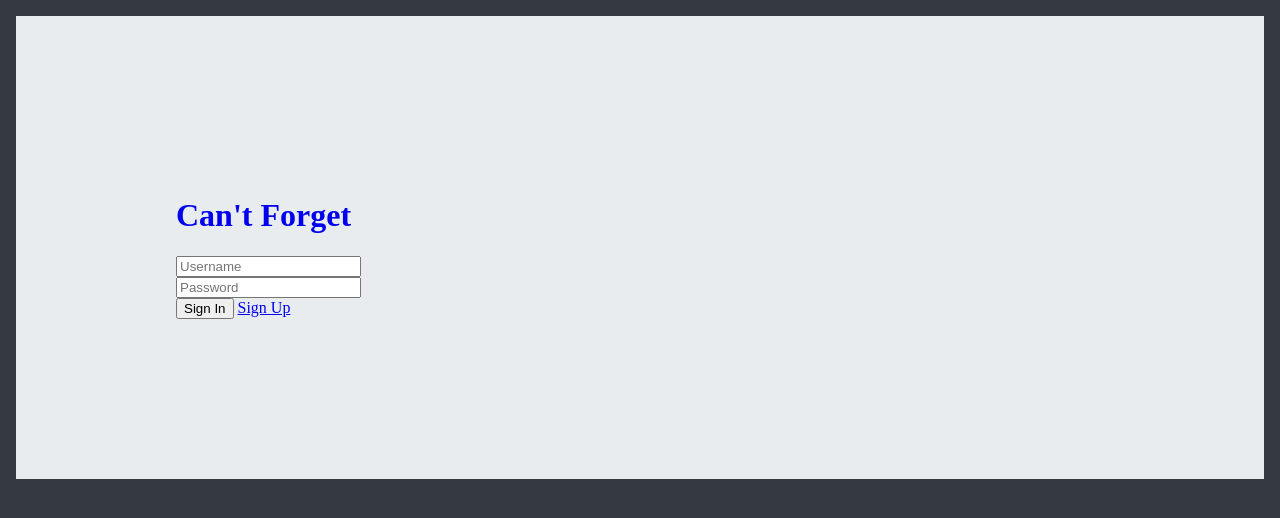
After one commit to j-seixas/feup-ltw, a PHP site: page /index.php in a window 1280 px wide. The commit adds this page. Shown: the top 518 px of the page. Run offline with PHP 8.4, Linux system fonts and the light colour scheme; data comes from the database, SQL or seed files in the repository.

Commit message:
More work

```diff
--- a/css/style.css
+++ b/css/style.css
@@ -1,10 +1,13 @@
-html > *{
-    background-color: rgb(50, 50, 50);
+html {
+    background-color: #343a40;
+    width: 80em;
 }
 
 body {
-  width: 80em;
-  margin: 0 auto;
+
+  margin: 1em;
+  padding: 10em;
+  background-color: #e9ecef;
 
 }
 
@@ -13,9 +16,7 @@ body {
   grid-template-columns: 1fr 3fr;
 }
 
-body > header {
-  display: flex;
-  justify-content: space-between;
-  align-items: stretch;
-  grid-area: header;
+body > header > * > a {
+  text-align: center;
+  text-decoration: none;
 }
--- a/database/connection.php
+++ b/database/connection.php
@@ -1,4 +1,5 @@
 <?php
+
   $dbh = new PDO('sqlite:database/todolist.db');
   $dbh->setAttribute(PDO::ATTR_DEFAULT_FETCH_MODE, PDO::FETCH_ASSOC);
   $dbh->setAttribute(PDO::ATTR_ERRMODE, PDO::ERRMODE_EXCEPTION);
--- a/database/user.php
+++ b/database/user.php
@@ -1,6 +1,7 @@
 <?php
 
-  function isLoginCorrect($username, $password) {
+  function signInCorrect($username, $password) {
+    echo '<h1><a>hey</a></h1>';
     global $dbh;
     $stmt = $dbh->prepare('SELECT * FROM users WHERE userName = ? AND password = ?');
     $stmt->execute(array($username, sha1($password)));
--- /dev/null
+++ b/index.php
@@ -0,0 +1,5 @@
+<?php
+include_once('init.php');
+
+include_once('templates/header.php');
+?>
--- /dev/null
+++ b/init.php
@@ -0,0 +1,6 @@
+<?php
+
+include_once('database/connection.php');
+include_once('session.php');
+
+?>
--- a/session.php
+++ b/session.php
@@ -1,9 +1,9 @@
 <?php
   session_start();
 
-
-  function setCurrentUser($username) {
-    $_SESSION['username'] = $username;
+  function setUser($username) {
+    $_SESSION['userName'] = $username;
   }
 
+
 ?>
--- a/index.html
+++ b/templates/header.php
@@ -7,18 +7,19 @@
   </head>
   <body>
     <header>
-      <h1><a href="index.html">Can't Forget</a></h1>
+      <h1><a href="index.php">Can't Forget</a></h1>
     </header>
-    <div id="login">
-      <form action="signin.php" method="post">
-        <input type="text" placeholder="username" name="username">
-        <input type="password" placeholder="password" name="password">
+  <!--  <div id="login">
+      <form action="signIn.php" method="post">
+        <input type="text" placeholder="Username" name="username">
+        <input type="password" placeholder="Password" name="password">
         <div>
           <input type="submit" value="Sign In">
-          <a href="signup.php">Sign Up</a>
+          <a href="signUp.php">Sign Up</a>
         </div>
       </form>
-    </div>
+    </div> -->
+    <?php include_once('login.php') ?>
     <section id="images">
     </section>
     <footer>
--- /dev/null
+++ b/templates/login.php
@@ -0,0 +1,17 @@
+<div id="login">
+  <?php if (isset($_SESSION['userName']) && $_SESSION['userName'] != '') { ?>
+    <form action="templates/logs/signOut.php" method="post">
+      <a href="register.php"><?=$_SESSION['userName']?></a>
+      <input type="submit" value="Logout">
+    </form>
+  <?php } else { ?>
+    <form action="templates/logs/signIn.php" method="post">
+      <input type="text" placeholder="Username" name="userName">
+      <input type="password" placeholder="Password" name="password">
+      <div>
+        <input type="submit" value="Sign In">
+        <a href="signUp.php">Sign Up</a>
+      </div>
+    </form>
+  <?php } ?>
+</div>
```
Also changed, not shown: templates/header2.php (added, +7 -0 lines), templates/logs/signIn.php (added, +13 -0 lines), templates/logs/signOut.php (added, +7 -0 lines).
